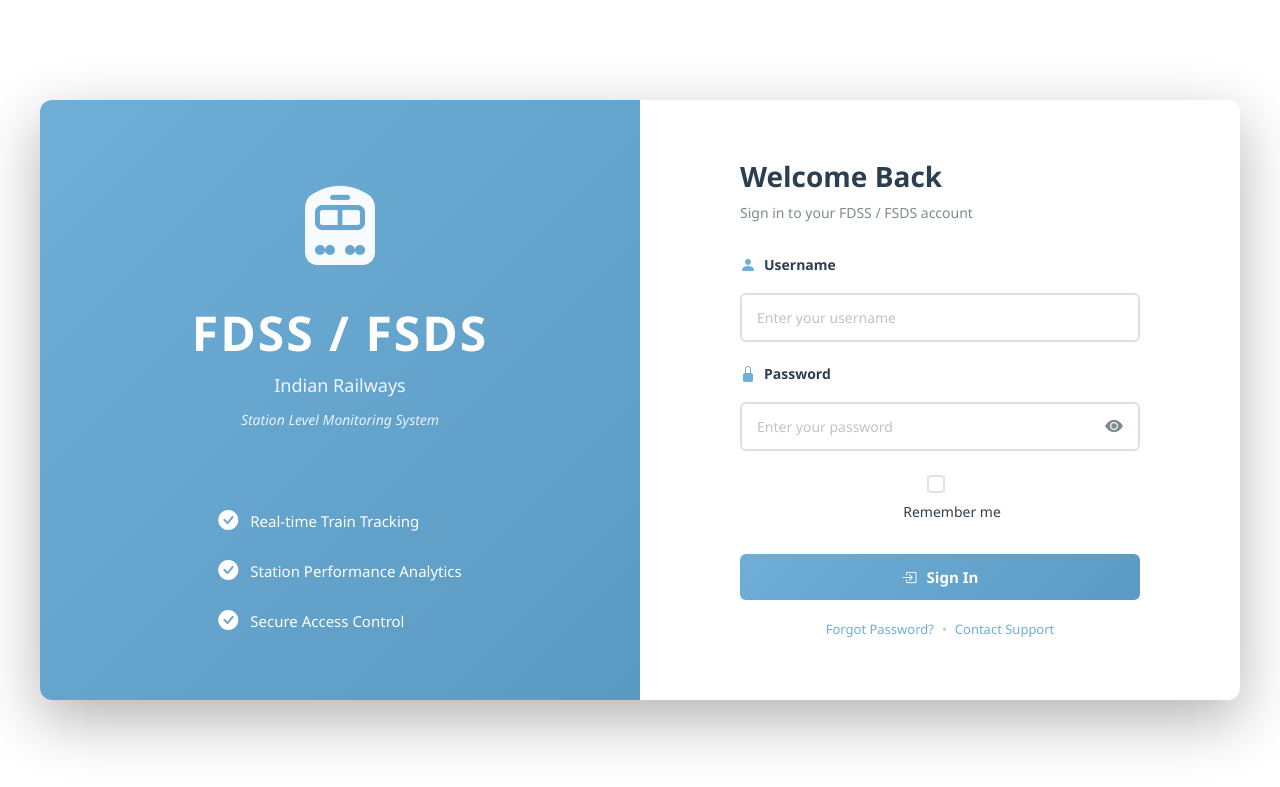
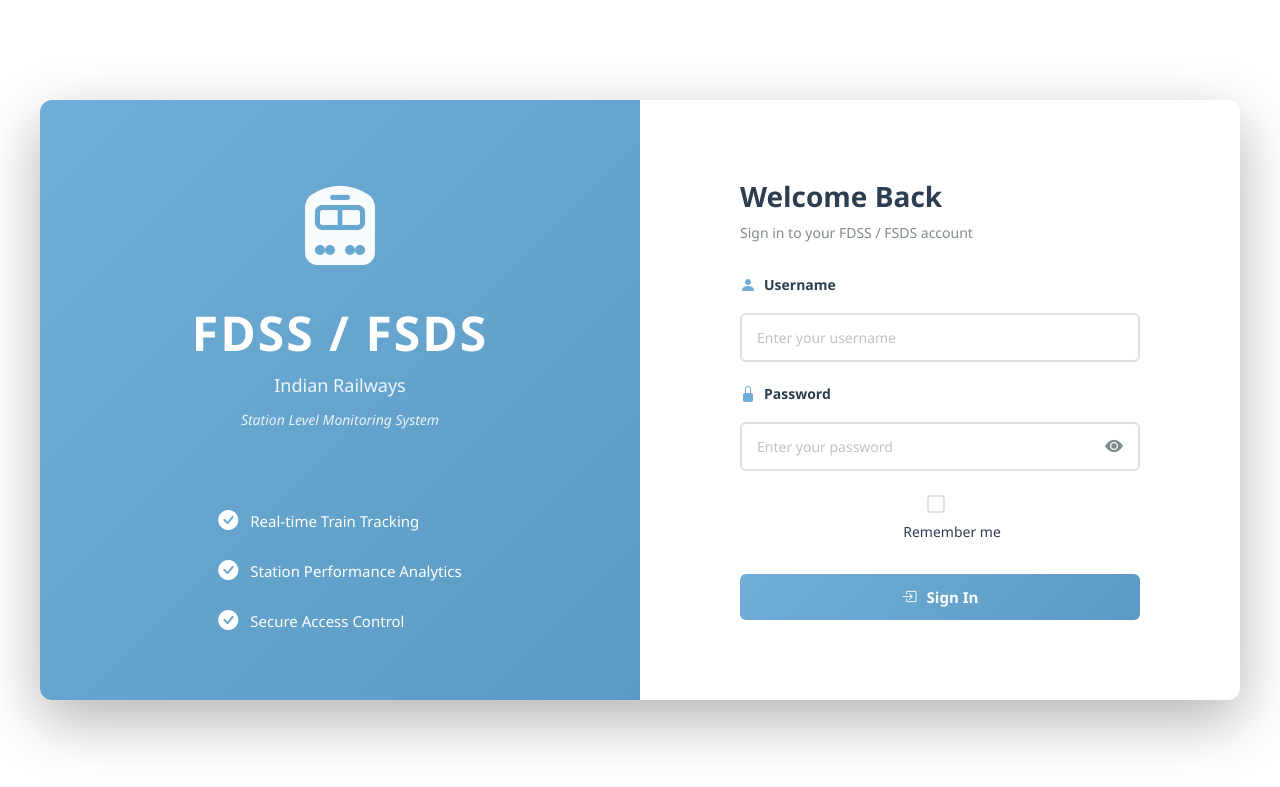
Before and after one commit to gusainakhil/fdss, a PHP site: page /login.php in a window 1280 px wide. Shown: the top 787 px of the page. Run offline with PHP 8.4, Linux system fonts and the light colour scheme.

Commit message:
updated code

```diff
--- a/login.php
+++ b/login.php
@@ -168,11 +168,11 @@ if ($_SERVER['REQUEST_METHOD'] === 'POST') {
                         </button>
                     </form>
 
-                    <div class="login-footer">
+                    <!-- <div class="login-footer">
                         <a href="#" class="forgot-password">Forgot Password?</a>
                         <span class="separator">•</span>
                         <a href="#" class="contact-support">Contact Support</a>
-                    </div>
+                    </div> -->
 
                     <!-- <div class="alert-info">
                         <i class="bi bi-info-circle-fill"></i>
```
